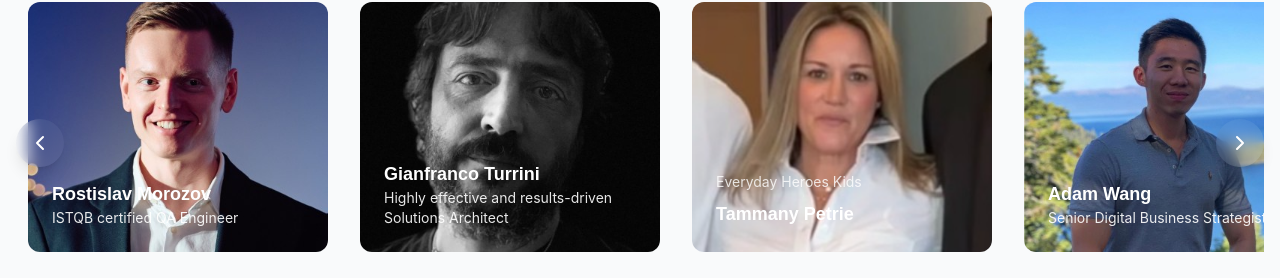
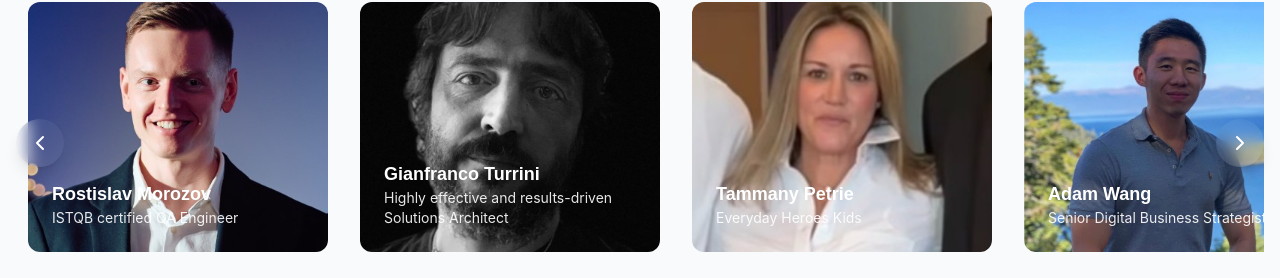
Before and after one commit to Ahmad-younas/anum-butt, a Next.js app: page / in a window 1280 px wide. Shown: the part 4050-4328 px from the top of the page. Built offline with nearby package versions, Linux system fonts and the light colour scheme.

Commit message:
issue resolved

```diff
--- a/src/app/pages/Testimonials.tsx
+++ b/src/app/pages/Testimonials.tsx
@@ -31,7 +31,7 @@ const testimonials: Testimonial[] = [
   {
     id: 3,
     name: 'Tammany Petrie',
-    company: 'Everyday Heroes Kids',
+    position: 'Everyday Heroes Kids',
     image: '/Tammany.jpg',
     text: 'Anum is the engineering project manager for our platform and app. She has been incredible to work with; responsive, follows through on all details and has an excellent attitude. I would highly recommend Anum in any capacity.'
   },
```
